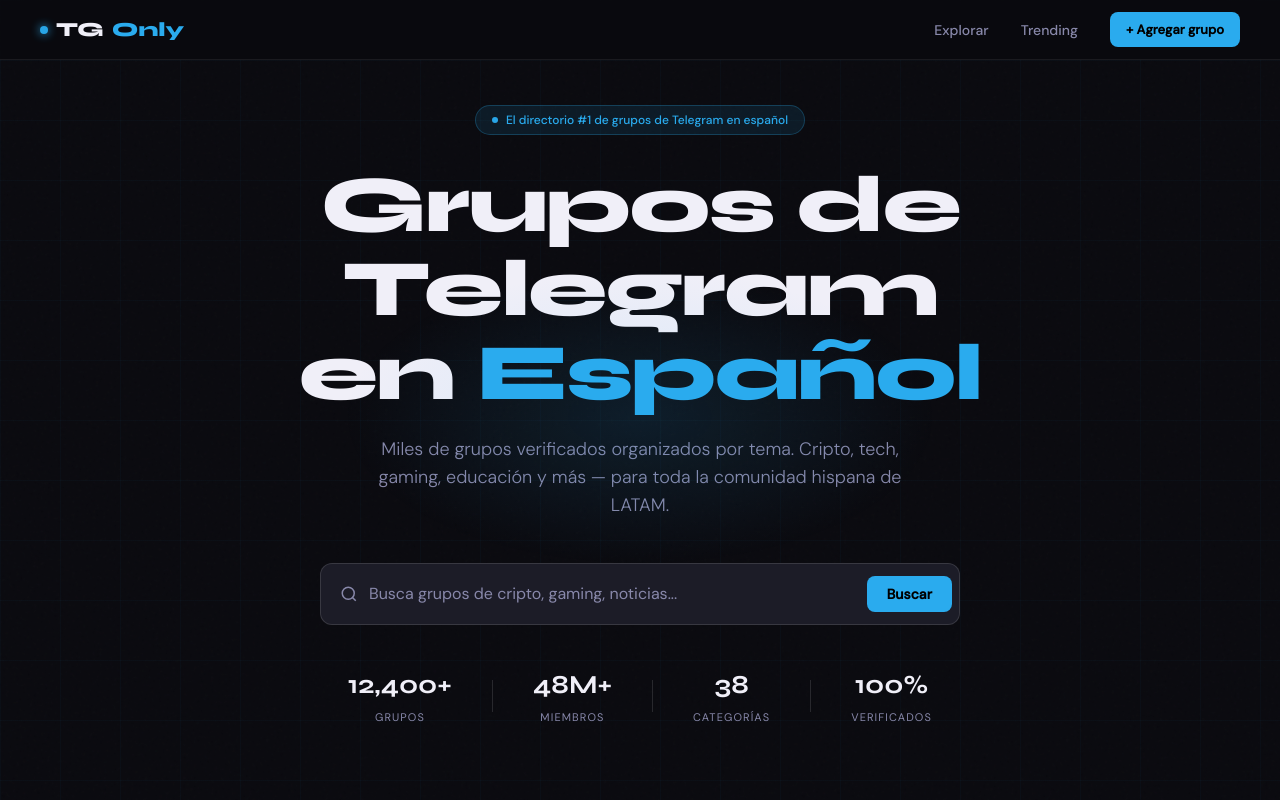
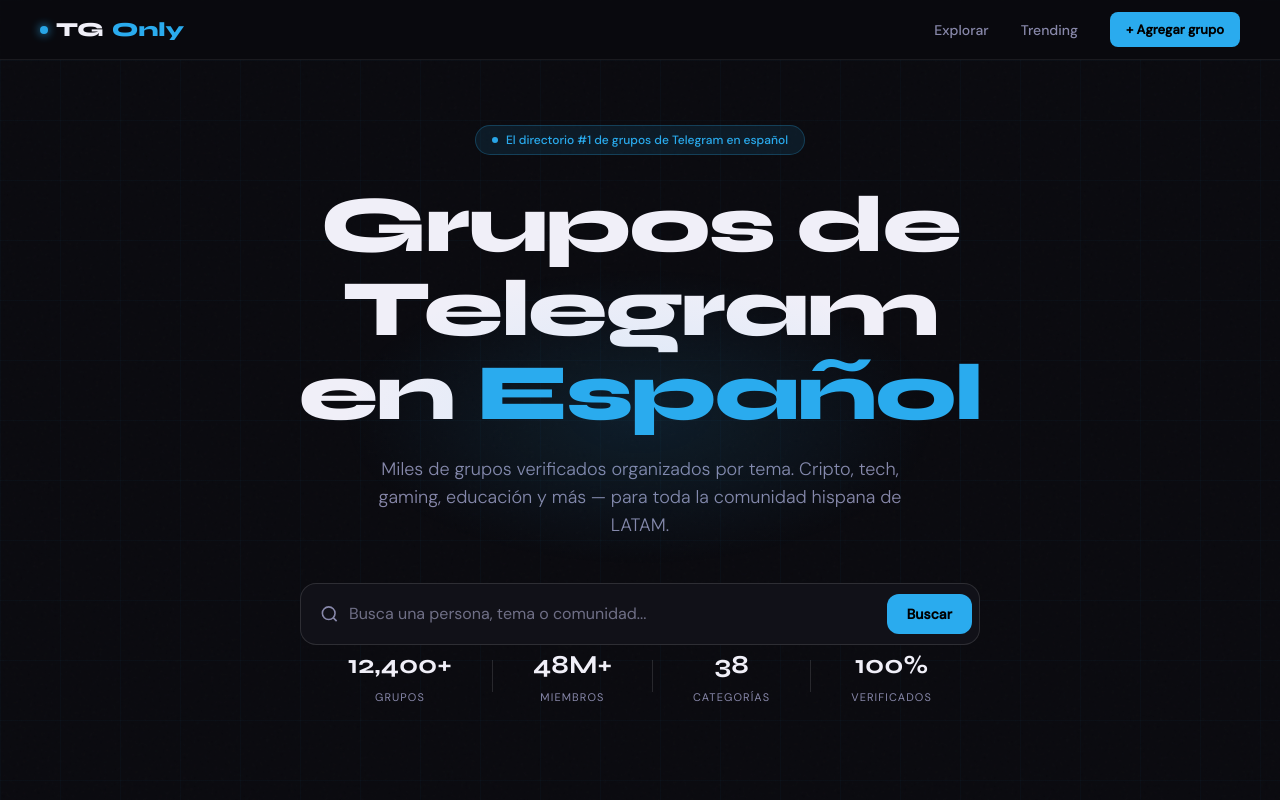
Before and after one commit to gaelnav1/tgonly, a Next.js app: page / in a window 1280 px wide. Shown: the top 800 px of the page. Built offline with nearby package versions, Linux system fonts and the light colour scheme; no server answers; the database is empty.

Commit message:
UX: make search intent clearer and more prominent

```diff
--- a/components/SearchBar.tsx
+++ b/components/SearchBar.tsx
@@ -1,16 +1,27 @@
 'use client'
 import { useState } from 'react'
 import { useRouter } from 'next/navigation'
+
 export default function SearchBar() {
   const [query, setQuery] = useState('')
   const router = useRouter()
-  function handleSearch() { if (query.trim()) router.push(`/buscar?q=${encodeURIComponent(query.trim())}`) }
+
+  function handleSearch() {
+    if (query.trim()) router.push(`/buscar?q=${encodeURIComponent(query.trim())}`)
+  }
+
   return (
-    <div className="w-full max-w-[640px] relative mb-10">
-      <svg className="absolute left-5 top-1/2 -translate-y-1/2 text-[#8888aa]" width="18" height="18" viewBox="0 0 24 24" fill="none" stroke="currentColor" strokeWidth="2"><circle cx="11" cy="11" r="8"/><line x1="21" y1="21" x2="16.65" y2="16.65"/></svg>
-      <input className="w-full bg-[#1c1c27] border border-white/[0.12] rounded-xl py-[18px] pl-12 pr-32 text-base text-[#f0eff8] placeholder-[#8888aa] outline-none focus:border-[#2AABEE]"
-        value={query} onChange={e=>setQuery(e.target.value)} onKeyDown={e=>e.key==='Enter'&&handleSearch()} placeholder="Busca grupos de cripto, gaming, noticias..." />
-      <button onClick={handleSearch} className="absolute right-2 top-1/2 -translate-y-1/2 bg-[#2AABEE] text-black font-semibold text-sm px-5 py-2 rounded-lg hover:bg-[#1a8fd1] transition-colors">Buscar</button>
+    <div className="w-full max-w-[680px] relative">
+      <svg className="absolute left-5 top-1/2 -translate-y-1/2 text-[#8888aa]" width="19" height="19" viewBox="0 0 24 24" fill="none" stroke="currentColor" strokeWidth="2"><circle cx="11" cy="11" r="8"/><line x1="21" y1="21" x2="16.65" y2="16.65"/></svg>
+      <input
+        aria-label="Buscar en TelegramOnly"
+        className="w-full bg-[#111118] border border-white/[0.12] rounded-2xl py-[18px] pl-12 pr-28 sm:pr-32 text-[15px] sm:text-base text-[#f0eff8] placeholder-[#6f6f86] outline-none focus:border-[#2AABEE]/70 focus:ring-2 focus:ring-[#2AABEE]/10 transition-all"
+        value={query}
+        onChange={e=>setQuery(e.target.value)}
+        onKeyDown={e=>e.key==='Enter'&&handleSearch()}
+        placeholder="Busca una persona, tema o comunidad..."
+      />
+      <button onClick={handleSearch} className="absolute right-2 top-1/2 -translate-y-1/2 bg-[#2AABEE] text-black font-bold text-sm px-4 sm:px-5 py-2.5 rounded-xl hover:bg-[#1a8fd1] transition-colors">Buscar</button>
     </div>
   )
 }
```
